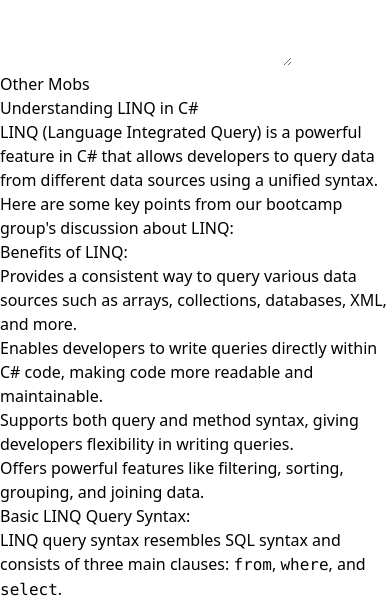
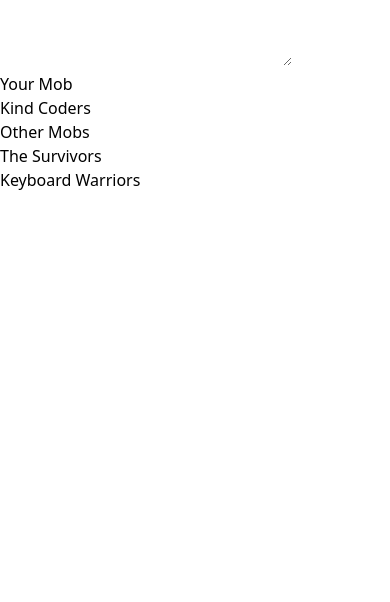
Before and after one commit to alexDanilMain/Salt-Notes, a React (Vite) app in the folder FrontEnd/: page / in a window 390 px wide. Shown: the part 3600-4202 px from the top of the page. After the commit the page ends 3792 px from the top, so only its background shows below. Built offline with nearby package versions, Linux system fonts and the light colour scheme.

Commit message:
fixes animation for notes and fixes fixed components

```diff
--- a/FrontEnd/package.json
+++ b/FrontEnd/package.json
@@ -11,6 +11,7 @@
   },
   "dependencies": {
     "@picocss/pico": "^2.0.6",
+    "github-markdown-css": "^5.5.1",
     "react": "^18.2.0",
     "react-dom": "^18.2.0",
     "react-markdown": "^9.0.1",
--- a/FrontEnd/src/App.tsx
+++ b/FrontEnd/src/App.tsx
@@ -1,5 +1,7 @@
 import Sidebar from "./components/SideBar/Sidebar"
 import HtmlNotes from "./components/Notes/HtmlNotes/HtmlNotes";
+import MobNotes from "./components/Notes/HtmlNotes/MobNotes";
+import OtherNotes from "./components/Notes/HtmlNotes/OtherNotes";
 
 function App() {
 
@@ -7,16 +9,16 @@ function App() {
   // const markdown = '# Hi, *Pluto*!'
   return (
     <>
-      <nav className="flex h-14 z-40 w-full items-center justify-start top-0 inset-x-0 bg-gradient-to-r from-[rgb(255,121,97)] to-[rgb(243,92,126)] py-1">
+      <nav className="flex h-14 z-40 w-full items-center fixed justify-start top-0 inset-x-0 bg-gradient-to-r from-[rgb(255,121,97)] to-[rgb(243,92,126)] py-1">
         <div className="container mx-auto">
           <p className="text-xl">&lt; Salt / &gt;</p>
         </div>
       </nav>
 
-      <section className="flex w-full mx-auto relative flex-col sm:flex-row">
+      <section className="flex w-full mx-auto relative flex-col sm:flex-row mt-14">
         <Sidebar />
-        <div className="flex-1 h-[600px] ml-64 border-2 border-black">
-          <div className="w-full flex justify-end items-center gap-4 pr-4 bg-gray-50 border-b border-2 shadow-md h-16">
+        <div className="flex-1 h-[600px] sm:ml-64">
+          <div className="w-full flex justify-end items-center gap-4 pr-4 bg-gray-50 border-b shadow-sm h-16">
             <button className="h-8 rounded-full bg-gray-200 hover:bg-gray-300 py-1 px-2"> Cancel Changes </button>
             <button className="h-8 rounded-full bg-green-400 hover:bg-green-500 py-1 px-2"> Commit Changes </button>
           </div>
@@ -28,12 +30,11 @@ function App() {
 
       </section>
 
-      <section className="text-black ml-64 flex-1 border-2 border-gray-600 flex justify-center flex-col items-center overflow-hidden">
-        <h2>Other Mobs</h2>
+      <section className="text-black sm:ml-64 flex-1 flex justify-center flex-col items-center overflow-hidden">
 
-        <article className="w-full">
-          <HtmlNotes />
-        </article>
+        <MobNotes />
+        <OtherNotes />
+
       </section>
     </>
   )
--- a/FrontEnd/src/components/Notes/HtmlNotes/HtmlNotes.tsx
+++ b/FrontEnd/src/components/Notes/HtmlNotes/HtmlNotes.tsx
@@ -1,30 +1,29 @@
 import Markdown from "react-markdown";
 import remarkGfm from "remark-gfm";
+import "github-markdown-css";
+import { useState } from "react";
 
 
-const markdown = `
-# Understanding LINQ in C#
+type Props = {
+    name: string,
+    text: string
+}
+function HtmlNotes({name, text}:Props) {
+    const [isOpen, setIsOpen] = useState(false);
 
-LINQ (Language Integrated Query) is a powerful feature in C# that allows developers to query data from different data sources using a unified syntax. Here are some key points from our bootcamp group's discussion about LINQ:
+    const toggleOpen = () => setIsOpen(!isOpen);
+  return (
+    <article className="w-11/12 py-4 ">
+      <h2 className="text-2xl text-center cursor-pointer w-full" onClick={toggleOpen}> {name} </h2>
 
-## Benefits of LINQ:
+        <div
+        className={`markdown-body dropdown-wrapper dropdown-animation ${isOpen ? "py-4 border-b-2 border-black " : "hidden"} `}
+        style={{ maxHeight: isOpen ? '1000px' : '0', overflow: 'hidden' }}>
+          <Markdown remarkPlugins={[remarkGfm]}>{text}</Markdown>
+        </div>
 
-- Provides a consistent way to query various data sources such as arrays, collections, databases, XML, and more.
-- Enables developers to write queries directly within C# code, making code more readable and maintainable.
-- Supports both query and method syntax, giving developers flexibility in writing queries.
-- Offers powerful features like filtering, sorting, grouping, and joining data.
-
-## Basic LINQ Query Syntax:
-
-LINQ query syntax resembles SQL syntax and consists of three main clauses: \`from\`, \`where\`, and \`select\`.
-`;
-
-function HtmlNotes() {
-    return (
-        <div className="pico-scope">
-            <Markdown remarkPlugins={[remarkGfm]}>{markdown}</Markdown>
-        </div>
-    )
+    </article>
+  );
 }
 
-export default HtmlNotes
+export default HtmlNotes;
--- /dev/null
+++ b/FrontEnd/src/components/Notes/HtmlNotes/MobNotes.tsx
@@ -0,0 +1,29 @@
+import HtmlNotes from "./HtmlNotes";
+export const markdown = `
+# Understanding LINQ in C#
+
+LINQ (Language Integrated Query) is a powerful feature in C# that allows developers to query data from different data sources using a unified syntax. Here are some key points from our bootcamp group's discussion about LINQ:
+
+## Benefits of LINQ:
+
+- Provides a consistent way to query various data sources such as arrays, collections, databases, XML, and more.
+- Enables developers to write queries directly within C# code, making code more readable and maintainable.
+- Supports both query and method syntax, giving developers flexibility in writing queries.
+- Offers powerful features like filtering, sorting, grouping, and joining data.
+
+## Basic LINQ Query Syntax:
+
+LINQ query syntax resembles SQL syntax and consists of three main clauses: \`from\`, \`where\`, and \`select\`.
+`;
+
+function MobNotes() {
+  return (
+    <>
+      <h2 className="text-3xl py-4 border-b-2 border-black">Your Mob</h2>
+
+        <HtmlNotes name="Kind Coders" text={markdown} />
+    </>
+  );
+}
+
+export default MobNotes;
--- /dev/null
+++ b/FrontEnd/src/components/Notes/HtmlNotes/OtherNotes.tsx
@@ -0,0 +1,17 @@
+import HtmlNotes from "./HtmlNotes"
+import { markdown } from "./MobNotes"
+
+function OtherNotes() {
+    return (
+        <>
+        <h2 className="text-3xl py-4 border-b-2 border-black">Other Mobs</h2>
+
+        <HtmlNotes name="The Survivors" text={markdown} />
+        <HtmlNotes name="Keyboard Warriors" text={markdown} />
+
+        </>
+
+    )
+  }
+
+  export default OtherNotes
--- a/FrontEnd/src/components/SideBar/Sidebar.tsx
+++ b/FrontEnd/src/components/SideBar/Sidebar.tsx
@@ -22,7 +22,7 @@ export default function Sidebar() {
             </button>
 
 
-            <aside className={`absolute top-0 left-0 z-40 w-64 h-screen transition-transform ${isOpen ? '' : '-translate-x-full'} sm:translate-x-0`} aria-label="Sidebar">
+            <aside className={`fixed top-14 left-0 z-40 w-64 h-screen transition-transform ${isOpen ? '' : '-translate-x-full'} sm:translate-x-0`} aria-label="Sidebar">
                 <div className="h-full px-3 py-4 overflow-y-auto bg-gray-50 text-black">
                     <button onClick={toggleMenu} className="p-2 rounded-md hover:bg-gray-200 focus:outline-none sm:hidden focus:bg-gray-200">
                         <svg width="40" height="40" viewBox="0 0 40 40"><path d="M 10,10 L 30,30 M 30,10 L 10,30" stroke="black" stroke-width="4" /></svg>
--- a/FrontEnd/src/index.css
+++ b/FrontEnd/src/index.css
@@ -1,3 +1,14 @@
 @tailwind base;
 @tailwind components;
 @tailwind utilities;
+
+
+.dropdown-wrapper{
+    display: grid;
+    overflow: hidden;
+    max-height: 0;
+  }
+
+.dropdown-animation{
+    transition: max-height 400ms ease-in-out;
+  }
```
Also changed, not shown: 1 other file (tests, documents, lock files or other folders).
